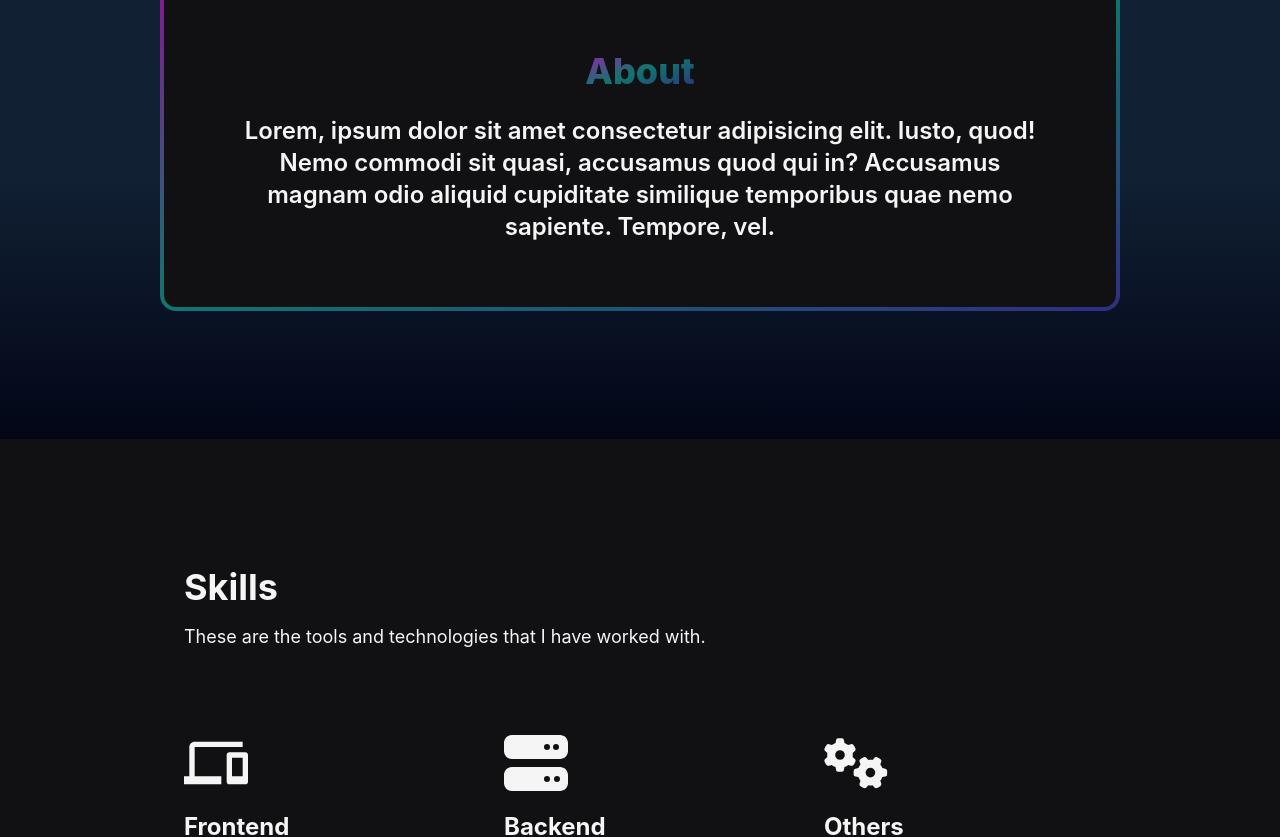
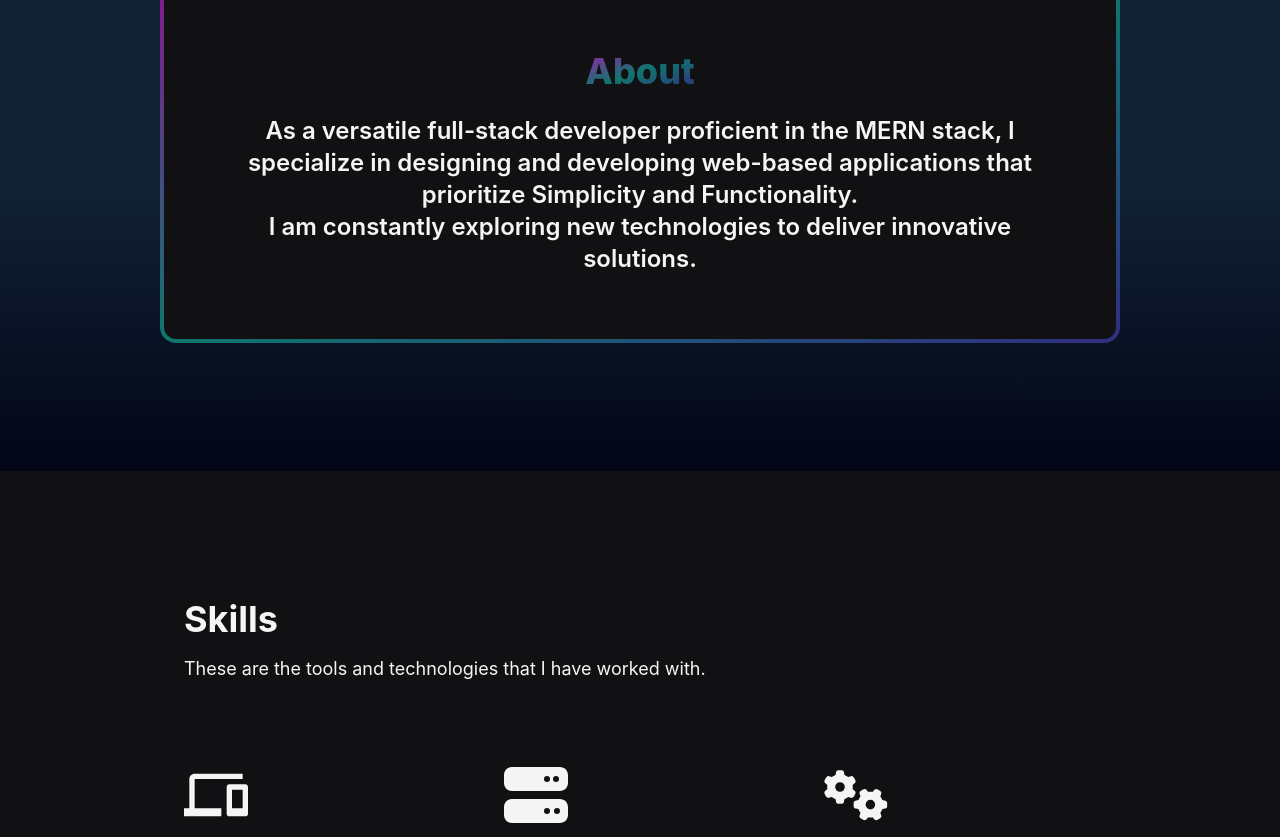
Before and after one commit to yogesh-ch-ss/PortfolioWebsite, a React (Create React App) app in the folder portfolio/: page / in a window 1280 px wide. Shown: the part 945-1782 px from the top of the page. Built offline with nearby package versions, Linux system fonts and the light colour scheme; no server answers; the HTML template or start-up script is replaced by a standard one.

Commit message:
update about content

```diff
--- a/portfolio/src/components/About.jsx
+++ b/portfolio/src/components/About.jsx
@@ -11,7 +11,9 @@ const About = () => {
       // className="w-full py-24 text-neutral-100 bg-gradient-to-b from-slate-900 to-black"
       className="w-full py-32 text-neutral-100 flex items-center justify-center bg-gradient-to-b from-[#112033] to-slate-950 from-55% px-4"
     >
-      <div className={`flex flex-col justify-center items-center max-w-[60rem] h-full rounded-2xl ${bg}`}>
+      <div
+        className={`flex flex-col justify-center items-center max-w-[60rem] h-full rounded-2xl ${bg}`}
+      >
         <div className="flex flex-col justify-center items-center max-w-[60rem] h-full px-4 sm:px-16 py-16 rounded-xl m-[.25rem] bg-[#111113]">
           {/* container */}
           {/* <div className="text-9xl">
@@ -19,16 +21,23 @@ const About = () => {
         </div> */}
           <div className="max-w-[60rem] w-full">
             <div className="text-center flex flex-col items-center justify-center">
-              <h1 className={`text-4xl font-extrabold ${bg2} text-transparent bg-clip-text`}>About</h1>
+              <h1
+                className={`text-4xl font-extrabold ${bg2} text-transparent bg-clip-text`}
+              >
+                About
+              </h1>
             </div>
           </div>
           <div className="max-w-[60rem] w-full pt-6">
             <div className="text-center text-xl sm:text-2xl font-semibold">
-              <p>
-                Lorem, ipsum dolor sit amet consectetur adipisicing elit. Iusto,
-                quod! Nemo commodi sit quasi, accusamus quod qui in? Accusamus
-                magnam odio aliquid cupiditate similique temporibus quae nemo
-                sapiente. Tempore, vel.
+              <p className="">
+                As a versatile full-stack developer proficient in the MERN
+                stack, I specialize in designing and developing web-based
+                applications that prioritize <span className="">Simplicity and Functionality</span>.
+              </p>
+              <p className="">
+                I am constantly exploring new technologies to deliver innovative
+                solutions.
               </p>
             </div>
           </div>
--- a/portfolio/src/components/Footer.jsx
+++ b/portfolio/src/components/Footer.jsx
@@ -4,13 +4,13 @@ const Footer = ({ lastCommitDate }) => {
   return (
     <div class="bg-[#1F1F1F] w-full h-auto flex items-center justify-center px-4 py-4 text-xs">
       <div className="flex flex-col items-center justify-center w-[60rem]">
-        <div className="py-2 border-b-[1px] w-full border-neutral-500 text-neutral-400">
+        <div className="py-2 border-b-[1px] w-full border-neutral-500 text-neutral-300">
           Yogesh Chandra Singh Samant
         </div>
-        <div className="py-2 w-full text-neutral-500 font-semibold">
+        <div className="py-2 w-full">
           <div className="flex justify-between items-center">
-            <div>Personal Portfolio Website</div>
-            <div>Designed with React and Tailwind CSS</div>
+            <div className="font-medium text-neutral-500">Personal Portfolio Website</div>
+            <div className="font-medium text-neutral-500">Designed with <span className="font-normal text-blue-500">React and Tailwind CSS</span></div>
           </div>
         </div>
         {/* <div className="py-2 w-full text-neutral-500 font-semibold">
--- a/portfolio/src/components/ProjectCard.jsx
+++ b/portfolio/src/components/ProjectCard.jsx
@@ -14,7 +14,7 @@ const ProjectCard = (props) => {
           {props.project.name}
         </div>
         <div className="text-start h-auto text-lg font-bold">
-          {"- "}
+          {""}
           {props.project.about}
         </div>
         <div className="py-2 text-start min-h-[6rem] h-auto text-neutral-300">
```
